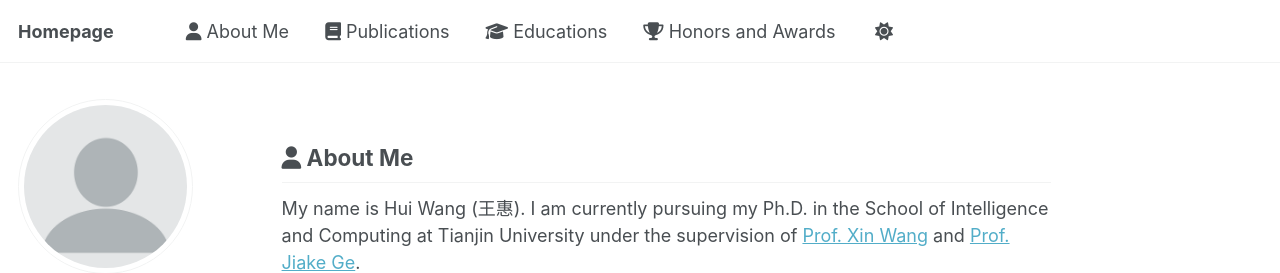
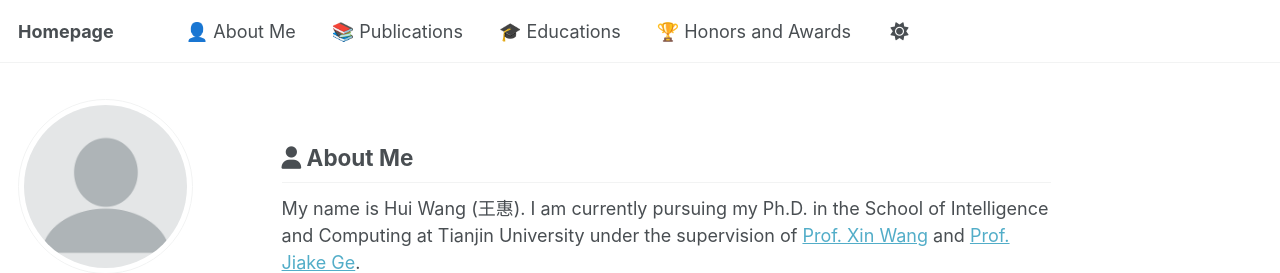
Before and after one commit to HaileyHui/wanghui, a Jekyll site: the page built from _pages/about.md, in a window 1280 px wide. Shown: the top 273 px of the page. Built offline with Jekyll 4.4.1, drawn with Linux system fonts in a browser that asks for light colours; some web fonts are replaced; a script that is not in the unit is left out.

Commit message:
Update navigation.yml

```diff
--- a/_data/navigation.yml
+++ b/_data/navigation.yml
@@ -8,16 +8,13 @@
 #      Markdown formatted page while the second is generated using JSON.
 
 main:
-  - title: "<i class='fas fa-user'></i> About Me"
+  - title: "👤 About Me"
     url: /#aboutme
-
-  - title: "<i class='fas fa-book'></i> Publications"
+  - title: "📚 Publications"
     url: /#publications
-
-  - title: "<i class='fas fa-graduation-cap'></i> Educations"
+  - title: "🎓 Educations"
     url: /#educations
-
-  - title: "<i class='fas fa-trophy'></i> Honors and Awards"
+  - title: "🏆 Honors and Awards"
     url: /#honors
 
   # - title: "Blog Posts"
```
